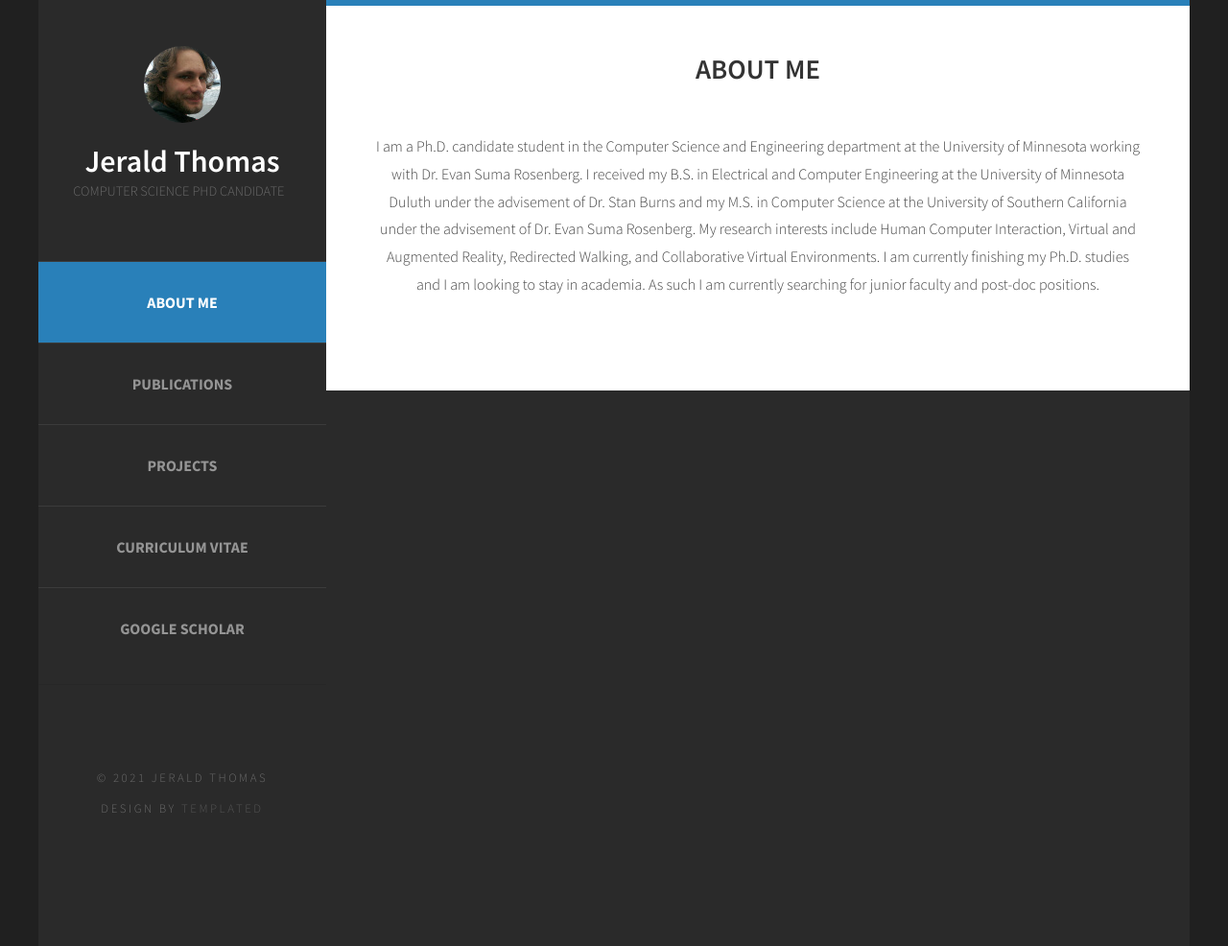
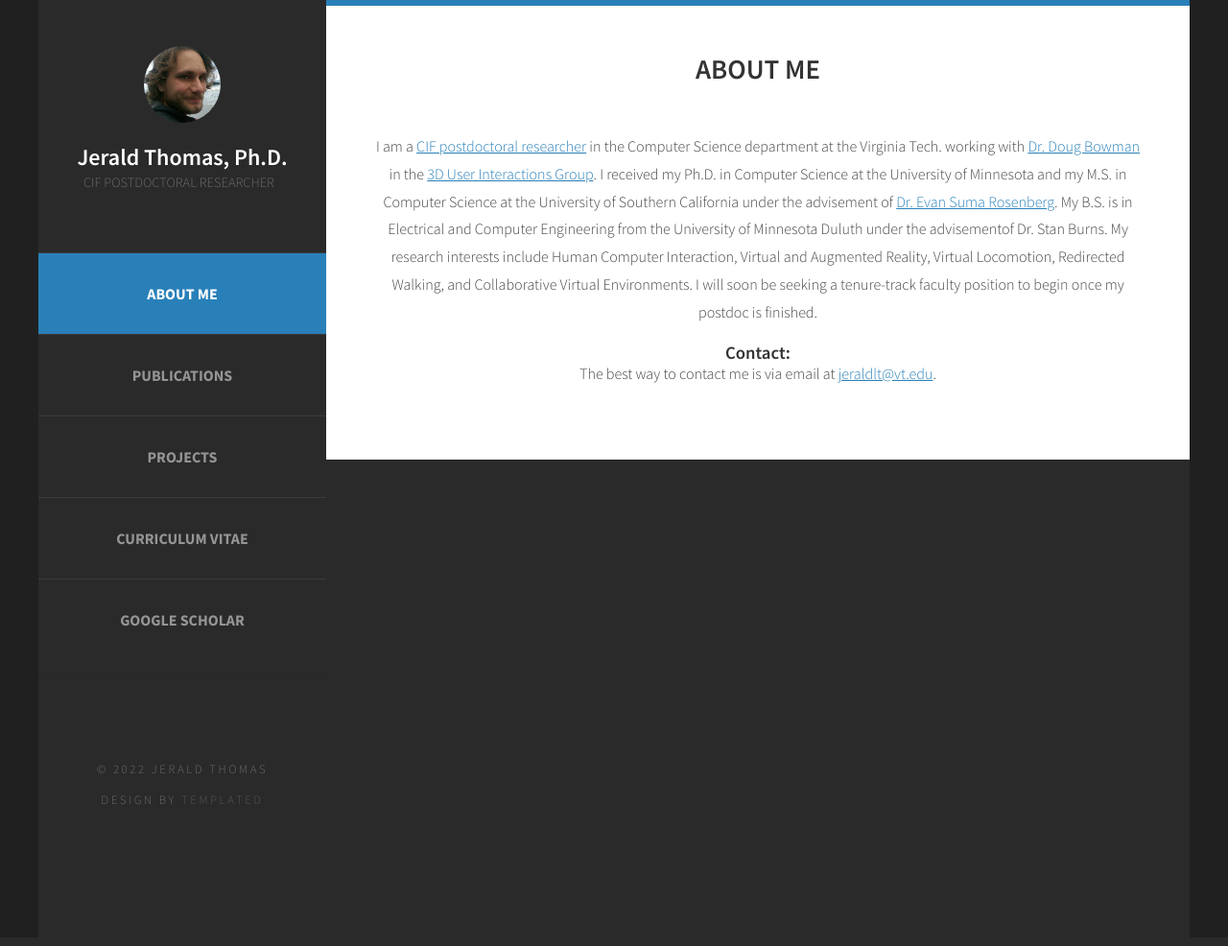
Before and after one commit to jeraldlt/jeraldthomas.com, a Flask app: page / in a window 1280 px wide. Shown: the whole page at 96% size. After the commit the page ends 838 px from the top, so only its background shows below. Run offline with Flask 2, Linux system fonts and the light colour scheme.

Commit message:
updated website

```diff
--- a/jeraldthomas_dot_com/templates/base.html
+++ b/jeraldthomas_dot_com/templates/base.html
@@ -28,8 +28,8 @@ Released   : 20130902
 	<div id="header">
 		<div id="logo">
 			<img src="{{ url_for('static', filename='images/headshot.jpg') }}" alt="headshot" />
-			<h1><a href="#">Jerald Thomas</a></h1>
-			<span>Computer Science PhD Candidate</a></span>
+			<h2><a href="#">Jerald Thomas, Ph.D.</a></h2>
+			<span>CIF Postdoctoral Researcher</a></span>
 		</div>
 		<div id="menu">
 			<ul>
@@ -55,7 +55,7 @@ Released   : 20130902
 				<li><a href="https://scholar.google.com/citations?user=XEe7qlQAAAAj" target="_new" accesskey="5">Google Scholar</a></li>
 			</ul>
 			<div id="copyright">
-                <span>&copy; 2021 Jerald Thomas</span>
+                <span>&copy; 2022 Jerald Thomas</span>
                 <span>Design by <a href="http://templated.co" rel="nofollow">TEMPLATED</a></span>
             </div>
 		</div>
--- a/jeraldthomas_dot_com/templates/index.html
+++ b/jeraldthomas_dot_com/templates/index.html
@@ -5,10 +5,11 @@
         <div class="title">
             <h2>About Me</h2>
         </div>
-        <p>I am a Ph.D. candidate student in the Computer Science and Engineering department at the University of Minnesota working with
-Dr. Evan Suma Rosenberg. I received my B.S. in Electrical and Computer Engineering at the University of Minnesota Duluth under the advisement
-of Dr. Stan Burns and my M.S. in Computer Science at the University of Southern California under the advisement of Dr. Evan Suma Rosenberg. My
-research interests include Human Computer Interaction, Virtual and Augmented Reality, Redirected Walking, and Collaborative Virtual Environments. I am currently finishing my Ph.D. studies and I am looking to stay in academia. As such I am currently searching for junior faculty and post-doc positions.</p>
+        <p>I am a <a href="https://cifellows2021.org/">CIF postdoctoral researcher</a> in the Computer Science department at the Virginia Tech. working with
+        <a href="https://wordpress.cs.vt.edu/3digroup/author/dbowman/">Dr. Doug Bowman</a> in the <a href="https://wordpress.cs.vt.edu/3digroup/">3D User Interactions Group</a>. I received my Ph.D. in Computer Science at the University of Minnesota and my M.S. in Computer Science at the University of Southern California under the advisement of <a href="https://illusioneering.cs.umn.edu/">Dr. Evan Suma Rosenberg</a>. My B.S. is in Electrical and Computer Engineering from the University of Minnesota Duluth under the advisementof Dr. Stan Burns. My research interests include Human Computer Interaction, Virtual and Augmented Reality, Virtual Locomotion, Redirected Walking, and Collaborative Virtual Environments. I will soon be seeking a tenure-track faculty position to begin once my postdoc is finished.</p>
+
+        <h3>Contact:</h3>
+        The best way to contact me is via email at <a href="javascript:location='mailto:\u006a\u0065\u0072\u0061\u006c\u0064\u006c\u0074\u0040\u0076\u0074\u002e\u0065\u0064\u0075';void 0"><script type="text/javascript">document.write('\u006a\u0065\u0072\u0061\u006c\u0064\u006c\u0074\u0040\u0076\u0074\u002e\u0065\u0064\u0075')</script></a>.
     </div>
 </div>
 {% endblock %}
--- a/jeraldthomas_dot_com/templates/publications.html
+++ b/jeraldthomas_dot_com/templates/publications.html
@@ -12,7 +12,7 @@
                 <li class="first">
                  <p class="date"><a href="#">{{ bib["month"] }}<b>{{ bib["year"] }}</b></a></p>
                  <h3>{{ bib["title"] }}</h3>
-                    <p class="authors">{{ bib["author"] }}</p>
+                    <p class="authors">{{ bib["author"]|safe }}</p>
                     {% if bib["notes"] %}
                         <p><b>{{ bib["notes"] }}</b></p>
                     {% endif %}
--- a/jeraldthomas_dot_com/views.py
+++ b/jeraldthomas_dot_com/views.py
@@ -11,6 +11,9 @@ def index():
 def publications():
     with open('jeraldthomas_dot_com/static/publications/references.bib') as bibtex_file:
         bibs = bibtexparser.load(bibtex_file)
+
+    for bib in bibs.entries:
+        bib["author"] = " and ".join(["<b>"+x+"</b>" if "Jerald" in x else x for x in bib["author"].split(" and ")])
 
     sorted_bibs = {
         "Peer Reviewed Conference and Journal Papers": [],
```
Also changed, not shown: 3 other files.
